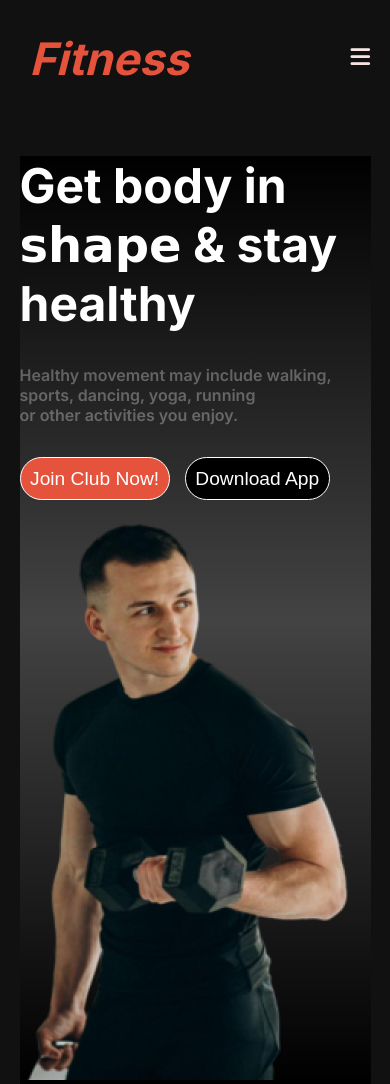
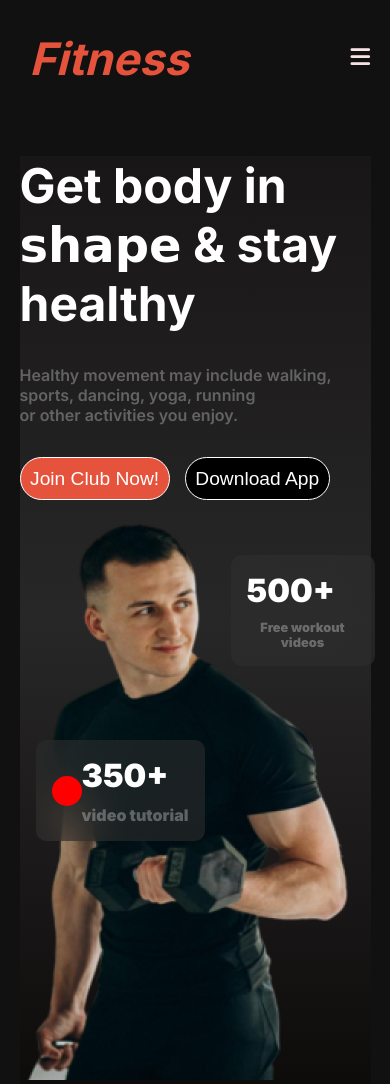
Before and after one commit to ArafatSani10/B10A2-Solution, a plain HTML site: page index.html in a window 390 px wide. Shown: the top 1084 px of the page. Drawn offline with Linux system fonts and the light colour scheme; a web font is replaced by a local one.

Commit message:
all section responsive done.

```diff
--- a/index.html
+++ b/index.html
@@ -245,8 +245,7 @@
     <section class="footer-container">
         <div class="footer-content">
             <h1><i>Fitness</i></h1>
-            <h4>Lorem ipsum dolor sit amet consectetur adipisicing <br> elit. Qui sint nostrum consequatur tenetur
-                soluta <br> maxime nihil expedita illum eaque ea.</h4>
+            <h4> Gym marketing is a specialized approach <br> to promoting fitness businesses <br> and services.  <br> </h4>
         </div>
         <!-- orderd list -->
         <div class="order-list">
--- a/style.css
+++ b/style.css
@@ -73,9 +73,11 @@ body {
     margin: 1rem auto;
     height: auto;
     margin: 0 auto;
-    background: linear-gradient(to bottom, #000000, #434343, #000000);
+    /* background: linear-gradient(to bottom, #000000, #434343, #000000); */
+    background: linear-gradient(to bottom, #181616,#282727, #0e0b0b );
     display: flex;
     justify-content: space-between;
+    border: none;
 
 }
 
@@ -96,6 +98,9 @@ body {
     opacity: 0.30;
     margin-bottom: 2rem;
 }
+.image{
+    position: relative;
+}
 
 .card {
     color: white;
@@ -105,8 +110,8 @@ body {
     border: 1px solid #fff;
     backdrop-filter: blur(20px);
     background: rgba(48, 48, 48, 0.54);
-    left: 975px;
-    top: 550px;
+    left: -35px;
+    top: 400px;
     border: none;
     cursor: pointer;
 
@@ -116,12 +121,12 @@ body {
     color: white;
     position: absolute;
     border-radius: 10px;
-    padding: 1rem;
+    padding: 1rem 1rem;
     border: 1px solid #fff;
     backdrop-filter: blur(20px);
     background: rgba(48, 48, 48, 0.54);
-    top: 305px;
-    left: 1220px;
+    top: 70px;
+    right: -5px;
     border: none;
     cursor: pointer;
 
@@ -157,15 +162,17 @@ body {
 }
 
 .card-2 h1 {
-    font-size: 2.3rem;
+    font-size: 2rem;
     font-weight: 900;
     margin-bottom: 10px;
     border: none;
+    /* text-align: center; */
+    /* padding: 1rem 0.9rem; */
 
 }
 
 .card-2 p {
-    font-size: 0.9rem;
+    font-size: 0.8rem;
     font-weight: 900;
     opacity: 0.30;
     text-align: center;
@@ -378,8 +385,6 @@ td {
     margin-bottom: 30px;
 }
 
-
-
 .grid-input {
     display: grid;
     grid-template-columns: repeat(2, 1fr);
@@ -549,6 +554,7 @@ td {
     background: rgba(255, 255, 255, 0.1);
     gap: 2.5rem;
     margin: 1rem 0;
+
 }
 
 .team-container img {
@@ -662,6 +668,7 @@ hr {
     width: 70%;
     margin: 0 auto;
     margin-top: -90px;
+    opacity: 0.40;
 
 }
 
@@ -690,12 +697,23 @@ hr {
         gap: 15px;
     }
 
-    .card {
-        display: none;
+    .card-2 {
+        display: block;
+        position: absolute
+        ;
+        top: 55px;
+        left: 210px;
+        /* padding: 1rem; */
     }
 
-    .card-2 {
-        display: none;
+    .card {
+        display: block;
+        position: absolute;
+        top: 240px;
+        left: 15px;
+    }
+    .image{
+        position: relative;
     }
 
     .btn {
@@ -731,7 +749,7 @@ hr {
     }
 
     .BMI-headline {
-        margin-bottom: 50px;
+        margin-bottom: 10px;
     }
 
     .BMI-headline h1 {
@@ -829,7 +847,8 @@ hr {
     .chart-container {
         width: 100%;
         align-items: flex-start;
-        height: 210vh;
+        /* height: 210vh; */
+        height: auto;
         flex-direction: column;
         padding: 2rem;
         justify-content: center;
@@ -856,8 +875,7 @@ hr {
         font-size: 0.9rem;
         margin-bottom: 80px;
     }
-
-    .input-height input {
+     .input-height input {
         background: rgba(255, 255, 255, 0.1);
         padding: 10px 20px 5px;
         border-radius: 100px;
@@ -952,8 +970,9 @@ hr {
         display: grid;
         text-align: center;
         grid-template-columns: 1fr;
+
+
     }
-
     .unique-container {
         height: auto;
         flex-direction: column;
@@ -981,6 +1000,7 @@ hr {
     hr {
         width: 100%;
         margin-bottom: -10px;
+        opacity: 0.40;
     }
 
     .order-list {
```
